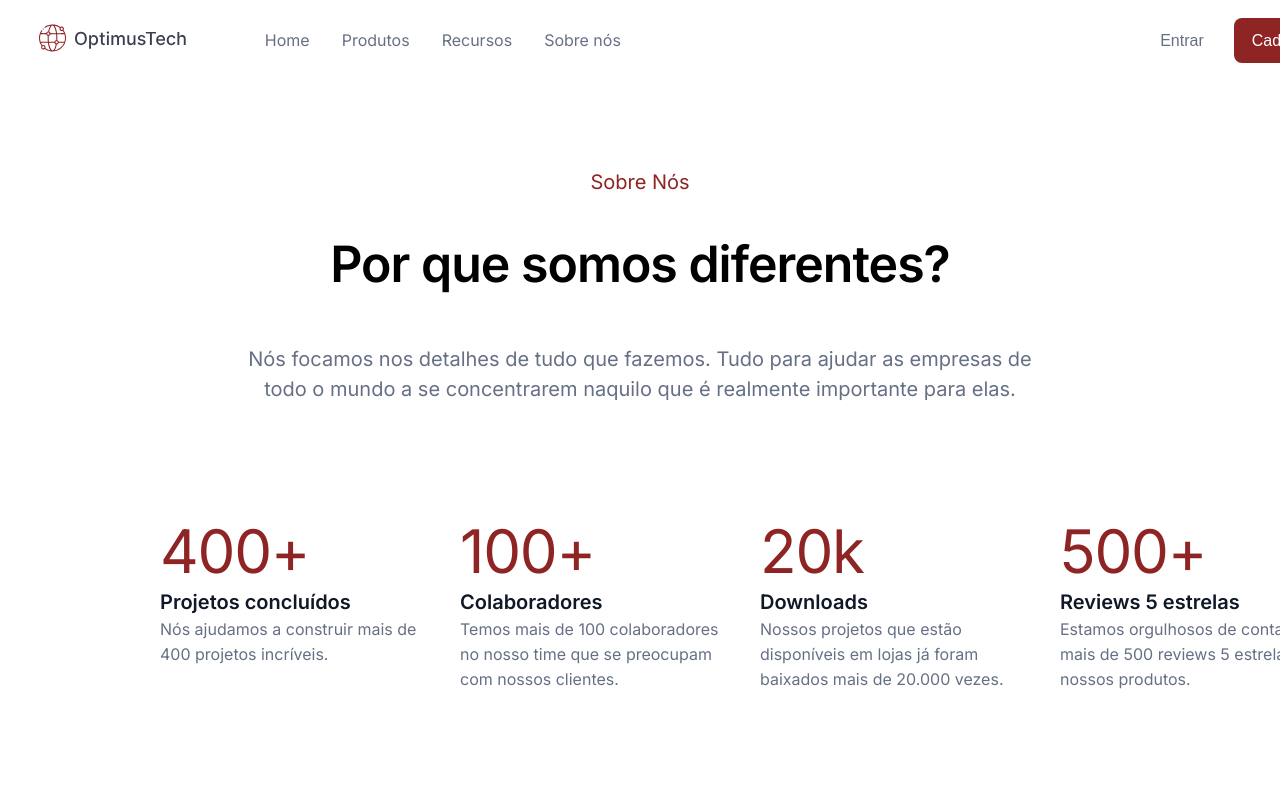
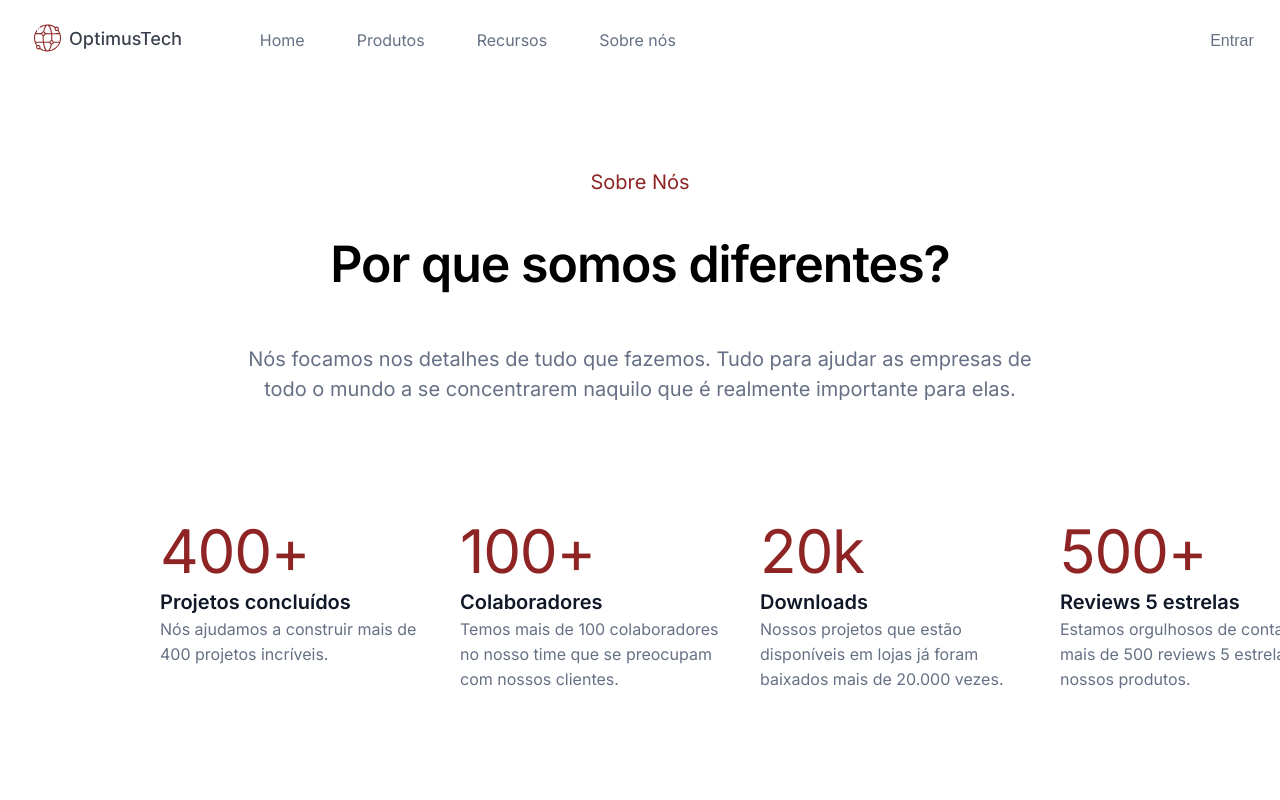
Before and after one commit to RafaeL-Malaquias/7daysOfCode-HTML-CSS-1, a plain HTML site: page Optimus Tech/index.html in a window 1280 px wide. Shown: the top 800 px of the page. Drawn offline with Linux system fonts and the light colour scheme.

Commit message:
Update style.css

```diff
--- a/Optimus Tech/style.css
+++ b/Optimus Tech/style.css
@@ -28,16 +28,21 @@ header {
 .links {
     display: flex;
     gap: 32px;
-    margin-right: 500px;
+    margin-right: 490px;
 }
 a {
     color: var(--cor-cinza);
+    padding: 10px;
+}
+a:hover{
+    background-color: #F9FAFB;
+    border-radius: 10px;
 }
 .header-button {
     display: flex;
     gap: 30px;
     align-items: center;
-    margin-right: 100px;
+    margin-right: 50px;
 }
 .header-button button {
     color: var(--cor-cinza);
```
